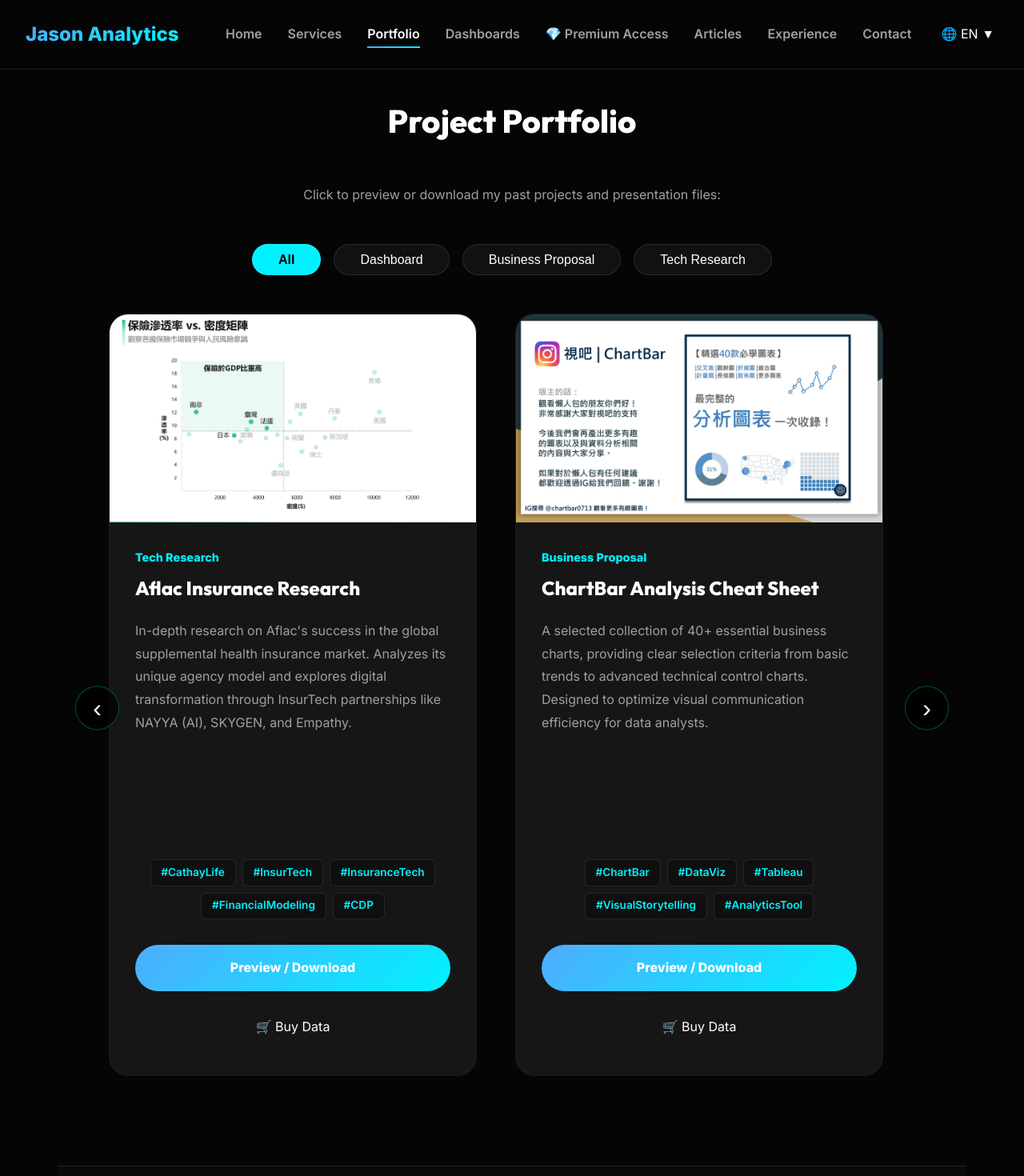
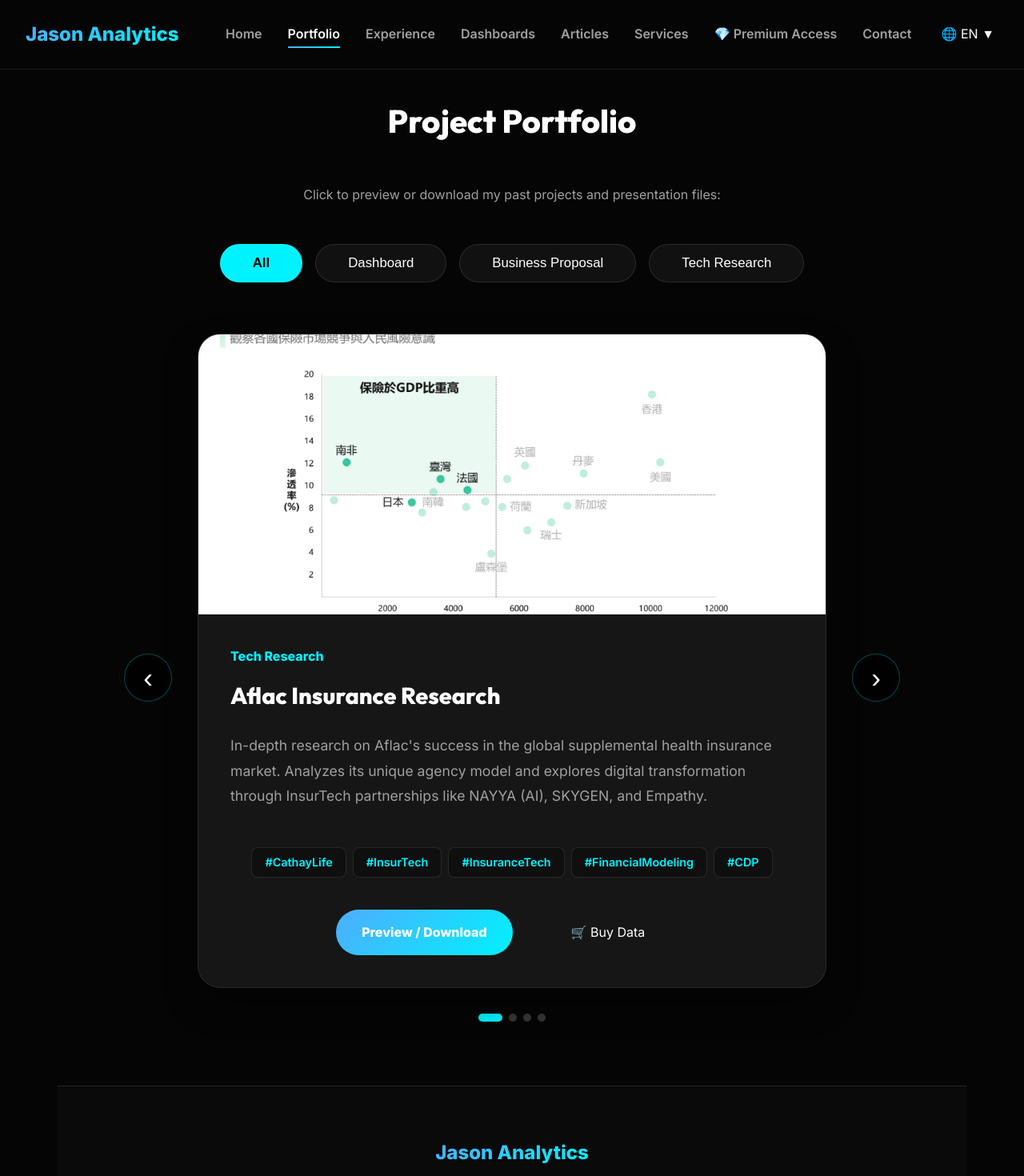
Before and after one commit to ds-jason-tsai/jason-by-tsai-portfolio, a Next.js app: page /en/portfolio in a window 1280 px wide. Shown: the top 1470 px of the page at 80% size. Built offline with nearby package versions, Linux system fonts and the light colour scheme.

Commit message:
feat: adjust homepage layout spacing and implement single-card cyclic manual carousel for portfolio

```diff
--- a/app/[lang]/components/MobileNav.tsx
+++ b/app/[lang]/components/MobileNav.tsx
@@ -30,12 +30,12 @@ export default function MobileNav({
 
   const navLinks = [
     { href: `/${lang}`, label: dict.nav.home },
+    { href: `/${lang}/portfolio`, label: dict.nav.portfolio },
+    { href: `/${lang}/experience`, label: dict.nav.experience },
+    { href: `/${lang}/dashboards`, label: lang === 'zh' ? '儀表板專區' : (dict.nav.dashboards || 'Dashboards') },
+    { href: `/${lang}/articles`, label: dict.nav.articles },
     { href: `/${lang}/services`, label: dict.nav.services },
-    { href: `/${lang}/portfolio`, label: dict.nav.portfolio },
-    { href: `/${lang}/dashboards`, label: dict.nav.dashboards || 'Dashboards' },
     { href: `/${lang}/reports`, label: lang === 'zh' ? '💎 付費專區' : lang === 'ja' ? '💎 プレミアム' : '💎 Premium Access' },
-    { href: `/${lang}/articles`, label: dict.nav.articles },
-    { href: `/${lang}/experience`, label: dict.nav.experience },
     { href: `/${lang}/contact`, label: dict.nav.contact },
   ];
 
--- a/app/[lang]/layout.tsx
+++ b/app/[lang]/layout.tsx
@@ -91,12 +91,12 @@ export default async function RootLayout({
           <div className="desktop-only">
             <div className="nav-links" style={{ display: 'flex', alignItems: 'center', position: 'relative' }}>
               <NavLink lang={lang} href={`/${lang}`}>{dict.nav.home}</NavLink>
+              <NavLink lang={lang} href={`/${lang}/portfolio`}>{dict.nav.portfolio}</NavLink>
+              <NavLink lang={lang} href={`/${lang}/experience`}>{dict.nav.experience}</NavLink>
+              <NavLink lang={lang} href={`/${lang}/dashboards`}>{lang === 'zh' ? '儀表板專區' : (dict.nav.dashboards || 'Dashboards')}</NavLink>
+              <NavLink lang={lang} href={`/${lang}/articles`}>{dict.nav.articles}</NavLink>
               <NavLink lang={lang} href={`/${lang}/services`}>{dict.nav.services}</NavLink>
-              <NavLink lang={lang} href={`/${lang}/portfolio`}>{dict.nav.portfolio}</NavLink>
-              <NavLink lang={lang} href={`/${lang}/dashboards`}>{dict.nav.dashboards || 'Dashboards'}</NavLink>
               <NavLink lang={lang} href={`/${lang}/reports`}>💎 {lang === 'zh' ? '付費專區' : lang === 'ja' ? 'プレミアム' : 'Premium Access'}</NavLink>
-              <NavLink lang={lang} href={`/${lang}/articles`}>{dict.nav.articles}</NavLink>
-              <NavLink lang={lang} href={`/${lang}/experience`}>{dict.nav.experience}</NavLink>
               <NavLink lang={lang} href={`/${lang}/contact`}>{dict.nav.contact}</NavLink>
 
               {/* Language Switcher */}
--- a/components/PortfolioClient.tsx
+++ b/components/PortfolioClient.tsx
@@ -1,10 +1,9 @@
 'use client';
 
-import React, { useState, useEffect, useRef } from 'react';
+import React, { useState, useEffect } from 'react';
 import Image from 'next/image';
 
 export default function PortfolioClient({ projects, lang, t }: { projects: any[], lang: string, t: any }) {
-  // Extract categories dynamic mapping based on t.type
   const categories = ['all', '0', '1', '2'];
   const catLabels: Record<string, string> = {
     'all': lang === 'zh' ? '全部內容' : (lang === 'ja' ? 'すべて' : 'All'),
@@ -14,7 +13,7 @@ export default function PortfolioClient({ projects, lang, t }: { projects: any[]
   };
 
   const [activeCategory, setActiveCategory] = useState<string>('all');
-  const scrollRef = useRef<HTMLDivElement>(null);
+  const [currentIndex, setCurrentIndex] = useState(0);
 
   useEffect(() => {
     if (typeof window !== 'undefined') {
@@ -27,45 +26,39 @@ export default function PortfolioClient({ projects, lang, t }: { projects: any[]
 
   const handleCategoryClick = (cat: string) => {
     setActiveCategory(cat);
+    setCurrentIndex(0);
     window.history.pushState(null, '', `#${cat}`);
-    // Auto scroll to start when switching categories safely
-    if (scrollRef.current) {
-        scrollRef.current.scrollTo({ left: 0, behavior: 'smooth' });
-    }
   };
 
   const filteredProjects = activeCategory === 'all'
     ? projects
-    : projects.filter(p => String(p.type) === activeCategory);
+    : projects.filter((p) => String(p.type) === activeCategory);
 
-  const scrollLeftBtn = () => {
-    if (scrollRef.current) {
-      scrollRef.current.scrollBy({ left: -420, behavior: 'smooth' });
-    }
+  const handlePrev = () => {
+    setCurrentIndex((prev) => (prev === 0 ? filteredProjects.length - 1 : prev - 1));
+  };
+  const handleNext = () => {
+    setCurrentIndex((prev) => (prev === filteredProjects.length - 1 ? 0 : prev + 1));
   };
 
-  const scrollRightBtn = () => {
-    if (scrollRef.current) {
-      scrollRef.current.scrollBy({ left: 420, behavior: 'smooth' });
-    }
-  };
+  const currentProj = filteredProjects[currentIndex];
 
   return (
-    <div className="portfolio-client-container" style={{ maxWidth: '1400px', margin: '0 auto' }}>
+    <div className="portfolio-client-container" style={{ maxWidth: '1400px', margin: '0 auto', display: 'flex', flexDirection: 'column', alignItems: 'center' }}>
 
       {/* Category Tabs */}
-      <div style={{ display: 'flex', justifyContent: 'center', gap: '1rem', marginBottom: '3rem', flexWrap: 'wrap' }}>
-        {categories.map((cat, idx) => (
+      <div style={{ display: 'flex', justifyContent: 'center', gap: '1rem', marginBottom: '4rem', flexWrap: 'wrap' }}>
+        {categories.map((cat) => (
           <button
             key={cat}
             onClick={() => handleCategoryClick(cat)}
             style={{
-              padding: '0.6rem 2rem',
+              padding: '0.8rem 2.5rem',
               borderRadius: '50px',
               border: '1px solid rgba(255,255,255,0.1)',
               background: activeCategory === cat ? 'var(--accent-color)' : 'rgba(255,255,255,0.05)',
               color: activeCategory === cat ? '#000' : '#fff',
-              fontSize: '1rem',
+              fontSize: '1.05rem',
               fontWeight: activeCategory === cat ? '800' : '500',
               cursor: 'pointer',
               transition: 'all 0.3s cubic-bezier(0.4, 0, 0.2, 1)'
@@ -77,87 +70,97 @@ export default function PortfolioClient({ projects, lang, t }: { projects: any[]
         ))}
       </div>
 
-      <div style={{ position: 'relative', width: '100%', padding: '0 2rem' }}>
-        {/* Navigation Buttons */}
+      <div style={{ position: 'relative', width: '100%', maxWidth: '850px', padding: '0 2rem' }}>
+        {/* Navigation Buttons for Infinite Carousel */}
         {filteredProjects.length > 1 && (
           <>
-            <button onClick={scrollLeftBtn} className="carousel-nav-btn prev" aria-label="Previous">‹</button>
-            <button onClick={scrollRightBtn} className="carousel-nav-btn next" aria-label="Next">›</button>
+            <button onClick={handlePrev} className="carousel-nav-btn prev" aria-label="Previous">‹</button>
+            <button onClick={handleNext} className="carousel-nav-btn next" aria-label="Next">›</button>
           </>
         )}
 
-        <div className="carousel-grid" ref={scrollRef} style={{
-          display: 'flex',
-          overflowX: 'auto',
-          scrollSnapType: 'x mandatory',
-          gap: '3rem',
-          paddingBottom: '2rem',
-          WebkitOverflowScrolling: 'touch',
-          scrollbarWidth: 'none',
-        }}>
-          {filteredProjects.map((proj, idx) => (
-            <div className="service-card carousel-card" key={`${activeCategory}-${idx}`} style={{
+        <div className="portfolio-carousel-wrapper" style={{ minHeight: '600px', display: 'flex', alignItems: 'center', justifyContent: 'center' }}>
+          {currentProj ? (
+            <div className="service-card carousel-card fade-in-fast" key={`${activeCategory}-${currentIndex}`} style={{
               display: 'flex',
               flexDirection: 'column',
               padding: '0',
               overflow: 'hidden',
-              minWidth: '400px',
-              maxWidth: '460px',
-              flexShrink: 0,
-              scrollSnapAlign: 'center',
-              border: '1px solid rgba(255, 255, 255, 0.05)',
-              borderRadius: '24px',
-              animation: `slideUp 0.6s ease forwards ${idx * 0.1}s`,
-              opacity: 0,
+              width: '100%',
+              border: '1px solid rgba(255, 255, 255, 0.1)',
+              borderRadius: '28px',
+              boxShadow: '0 20px 40px rgba(0,0,0,0.4)',
+              animation: 'slideUp 0.4s ease forwards'
             }}>
-              <div className="portfolio-image-wrapper" style={{ width: '100%', height: '260px', position: 'relative', overflow: 'hidden' }}>
-                {proj.image ? (
-                   <Image src={proj.image} alt={proj.title[lang]} fill style={{ objectFit: 'cover', transition: 'transform 0.5s ease', cursor: 'pointer' }} className="portfolio-img-hover" />
+              <div className="portfolio-image-wrapper" style={{ width: '100%', height: '350px', position: 'relative', overflow: 'hidden' }}>
+                {currentProj.image ? (
+                   <Image src={currentProj.image} alt={currentProj.title[lang]} fill style={{ objectFit: 'cover', transition: 'transform 0.5s ease', cursor: 'pointer' }} className="portfolio-img-hover" />
                 ) : (
                    <div style={{ width: '100%', height: '100%', background: 'var(--glass-bg)', display: 'flex', alignItems: 'center', justifyContent: 'center', color: 'var(--text-secondary)' }}>No Preview Available</div>
                 )}
               </div>
 
-              <div style={{ padding: '2rem', display: 'flex', flexDirection: 'column', flex: 1, background: 'rgba(255,255,255,0.02)' }}>
-                <span style={{ fontSize: '0.9rem', color: 'var(--accent-color)', fontWeight: 'bold' }}>{t.type[proj.type]}</span>
-                <h3 className="service-title" style={{ marginTop: '0.5rem', marginBottom: '1.2rem', fontSize: '1.5rem', color: '#fff', fontWeight: '800' }}>{proj.title[lang]}</h3>
+              <div style={{ padding: '2.5rem', display: 'flex', flexDirection: 'column', flex: 1, background: 'rgba(255,255,255,0.02)' }}>
+                <span style={{ fontSize: '1rem', color: 'var(--accent-color)', fontWeight: 'bold' }}>{t.type[currentProj.type]}</span>
+                <h3 className="service-title" style={{ marginTop: '0.8rem', marginBottom: '1.5rem', fontSize: '1.8rem', color: '#fff', fontWeight: '800' }}>{currentProj.title[lang]}</h3>
 
-                <p style={{ color: 'var(--text-secondary)', fontSize: '1rem', lineHeight: '1.8', flex: 1, marginBottom: '2rem', whiteSpace: 'normal' }}>
-                  {proj.description[lang]}
+                <p style={{ color: 'var(--text-secondary)', fontSize: '1.1rem', lineHeight: '1.8', flex: 1, marginBottom: '2rem', whiteSpace: 'normal' }}>
+                  {currentProj.description[lang]}
                 </p>
 
-                <div className="tags-container" style={{ justifyContent: 'center', marginBottom: '2rem' }}>
-                  {proj.tags[lang].map((tag: any, tIdx: number) => (
-                    <span key={tIdx} className="tag" style={{ border: '1px solid rgba(255,255,255,0.1)', background: 'rgba(0,0,0,0.3)', padding: '0.3rem 0.8rem', fontSize: '0.85rem', borderRadius: '6px' }}>{tag}</span>
+                <div className="tags-container" style={{ justifyContent: 'center', marginBottom: '2.5rem' }}>
+                  {currentProj.tags[lang].map((tag: any, tIdx: number) => (
+                    <span key={tIdx} className="tag" style={{ border: '1px solid rgba(255,255,255,0.1)', background: 'rgba(0,0,0,0.3)', padding: '0.4rem 1rem', fontSize: '0.9rem', borderRadius: '8px' }}>{tag}</span>
                   ))}
                 </div>
 
-                <div style={{ display: 'flex', gap: '1rem', flexDirection: 'column', marginTop: 'auto' }}>
-                  {proj.url ? (
-                    <a href={proj.url} target="_blank" rel="noopener noreferrer" className="btn-primary" style={{ display: 'block', textAlign: 'center', padding: '1rem 1.5rem', fontSize: '1rem' }}>
+                <div style={{ display: 'flex', gap: '1.2rem', justifyContent: 'center', flexWrap: 'wrap' }}>
+                  {currentProj.url ? (
+                    <a href={currentProj.url} target="_blank" rel="noopener noreferrer" className="btn-primary" style={{ padding: '1rem 2rem', fontSize: '1rem', minWidth: '200px', textAlign: 'center' }}>
                       {t.btn}
                     </a>
                   ) : (
-                    <button className="btn-primary" style={{ display: 'block', width: '100%', textAlign: 'center', padding: '1rem 1.5rem', fontSize: '1rem', opacity: 0.5, cursor: 'not-allowed' }} disabled>
+                    <button className="btn-primary" style={{ padding: '1rem 2rem', fontSize: '1rem', opacity: 0.5, cursor: 'not-allowed', minWidth: '200px' }} disabled>
                       {t.pending}
                     </button>
                   )}
-                  <a href={`/${lang}/reports#data`} className="btn-secondary" style={{ display: 'block', textAlign: 'center', padding: '1rem 1.5rem', fontSize: '1rem' }}>
+                  <a href={`/${lang}/reports#data`} className="btn-secondary" style={{ padding: '1rem 2rem', fontSize: '1rem', minWidth: '200px', textAlign: 'center' }}>
                     {lang === 'zh' ? '🛒 購買資料' : (lang === 'ja' ? '🛒 データ購入' : '🛒 Buy Data')}
                   </a>
                 </div>
               </div>
             </div>
-          ))}
-          {filteredProjects.length === 0 && (
-             <div style={{ width: '100%', padding: '4rem 0', textAlign: 'center', color: 'var(--text-secondary)' }}>
+          ) : (
+            <div style={{ width: '100%', padding: '4rem 0', textAlign: 'center', color: 'var(--text-secondary)' }}>
                 No projects matched this category.
-             </div>
+            </div>
           )}
         </div>
+
+        {/* Pagination Dots */}
+        {filteredProjects.length > 1 && (
+           <div style={{ display: 'flex', justifyContent: 'center', gap: '8px', marginTop: '2rem' }}>
+              {filteredProjects.map((_, i) => (
+                 <div
+                   key={i}
+                   onClick={() => setCurrentIndex(i)}
+                   style={{
+                     width: i === currentIndex ? '30px' : '10px',
+                     height: '10px',
+                     borderRadius: '5px',
+                     background: i === currentIndex ? 'var(--accent-color)' : 'rgba(255,255,255,0.2)',
+                     cursor: 'pointer',
+                     transition: 'all 0.3s'
+                   }}
+                 />
+              ))}
+           </div>
+        )}
       </div>
+
       <style dangerouslySetInnerHTML={{__html: `
         @keyframes slideUp {
+          from { opacity: 0; transform: translateY(20px); }
           to { opacity: 1; transform: translateY(0); }
         }
         .service-card:hover .portfolio-img-hover {
@@ -171,13 +174,13 @@ export default function PortfolioClient({ projects, lang, t }: { projects: any[]
           position: absolute;
           top: 50%;
           transform: translateY(-50%);
-          width: 55px;
-          height: 55px;
+          width: 60px;
+          height: 60px;
           border-radius: 50%;
           background: rgba(0, 0, 0, 0.7);
           border: 1px solid rgba(0, 242, 254, 0.3);
           color: #fff;
-          font-size: 2rem;
+          font-size: 2.2rem;
           display: flex;
           align-items: center;
           justify-content: center;
@@ -190,33 +193,12 @@ export default function PortfolioClient({ projects, lang, t }: { projects: any[]
           color: #000;
           box-shadow: 0 0 25px rgba(0, 242, 254, 0.6);
         }
-        .carousel-nav-btn.prev { left: -10px; }
-        .carousel-nav-btn.next { right: -10px; }
-
-        .carousel-grid::-webkit-scrollbar {
-          height: 10px;
-        }
-        .carousel-grid::-webkit-scrollbar-track {
-          background: rgba(255, 255, 255, 0.05);
-          border-radius: 5px;
-        }
-        .carousel-grid::-webkit-scrollbar-thumb {
-          background: var(--accent-color);
-          border-radius: 5px;
-        }
-        .carousel-grid::-webkit-scrollbar-thumb:hover {
-          background: #fff;
-        }
+        .carousel-nav-btn.prev { left: -60px; }
+        .carousel-nav-btn.next { right: -60px; }
 
         @media (max-width: 1024px) {
           .carousel-nav-btn { display: none; }
-          .carousel-card {
-             min-width: 320px !important;
-             max-width: 380px !important;
-          }
-          .portfolio-image-wrapper {
-             height: 200px !important;
-          }
+          .portfolio-image-wrapper { height: 250px !important; }
         }
       `}} />
     </div>
```
Also changed, not shown: app/[lang]/page.tsx (+5 -5 lines).
